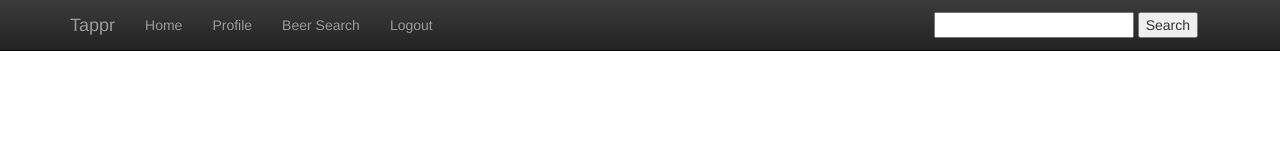
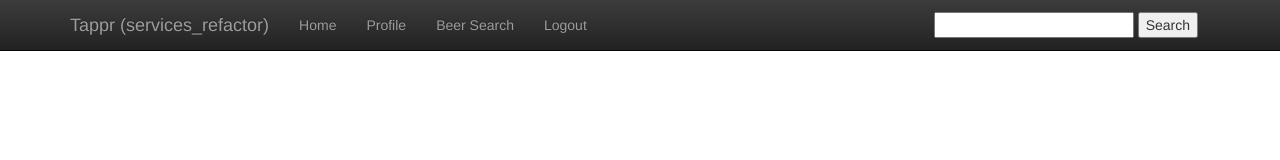
Before and after one commit to Sharondio/tappr-demo, a website: page app/index.html in a window 1280 px wide. Drawn offline with nearby package versions, Linux system fonts and the light colour scheme; some packages are replaced by stand-ins of ours; files that its build step writes are made by us from their sources.

Commit message:
Added branch name to header

```diff
--- a/app/index.html
+++ b/app/index.html
@@ -31,7 +31,7 @@
                 <span class="icon-bar"></span>
                 <span class="icon-bar"></span>
             </button>
-            <a class="navbar-brand" href="#">Tappr</a>
+            <a class="navbar-brand" href="#">Tappr (services_refactor)</a>
         </div>
         <div id="navbar" class="collapse navbar-collapse">
             <ul class="nav navbar-nav">
```
